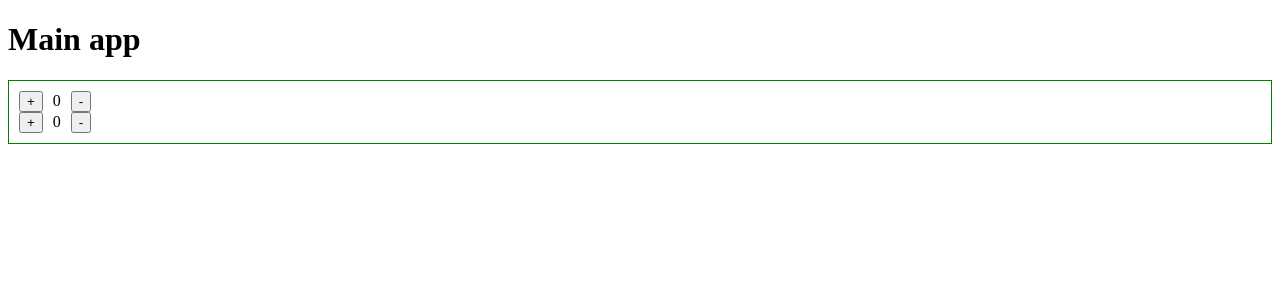
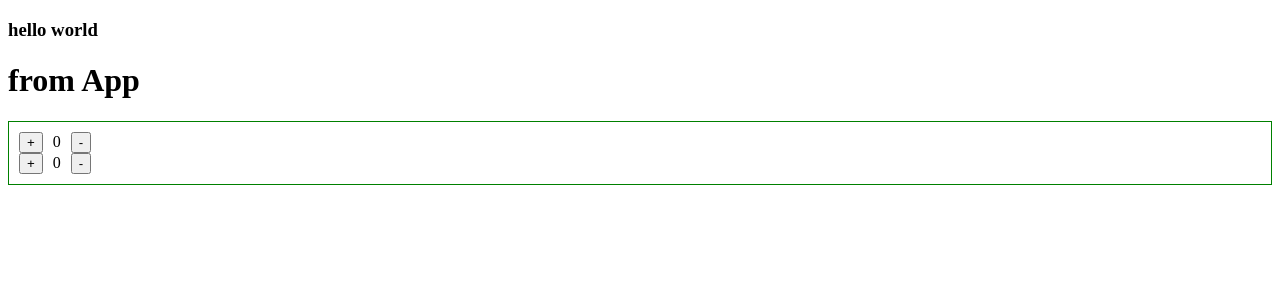
Before and after one commit to vaakian/webpack, a React app: page / in a window 1280 px wide. Shown: the top 300 px of the page. Built offline with nearby package versions, Linux system fonts and the light colour scheme.

Commit message:
feat: separate `App.tsx`

```diff
--- /dev/null
+++ b/src/App.tsx
@@ -0,0 +1,10 @@
+import Card from "./components/Card";
+
+export default function App() {
+  return (
+    <div>
+      <h3>hello world</h3>
+      <Card title="from App" />
+    </div>
+  )
+}
--- a/src/main.tsx
+++ b/src/main.tsx
@@ -1,11 +1,12 @@
 import { createRoot } from 'react-dom/client';
 import './useState';
-import Card from './components/Card';
+import App from './App';
+import React = require('react');
 
 const root = createRoot(document.getElementById('root'));
 
 root.render(
-  <div>
-    <Card title="Main app" />
-  </div>
+  <React.StrictMode>
+    <App />
+  </React.StrictMode>
 );
```
Also changed, not shown: 1 other file (tests, documents, lock files or other folders).
